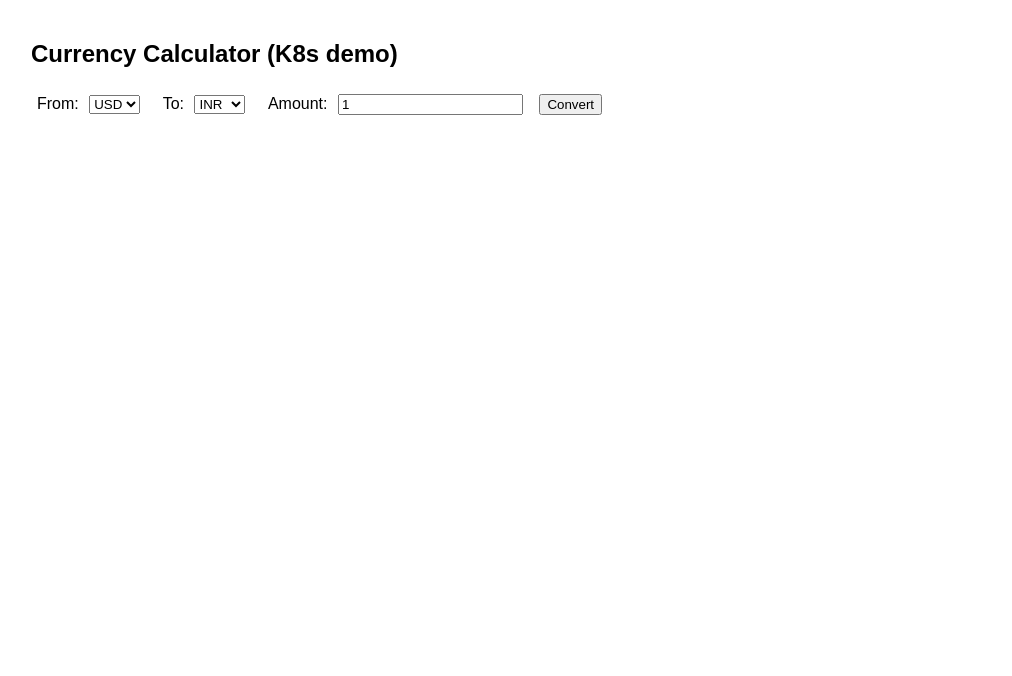
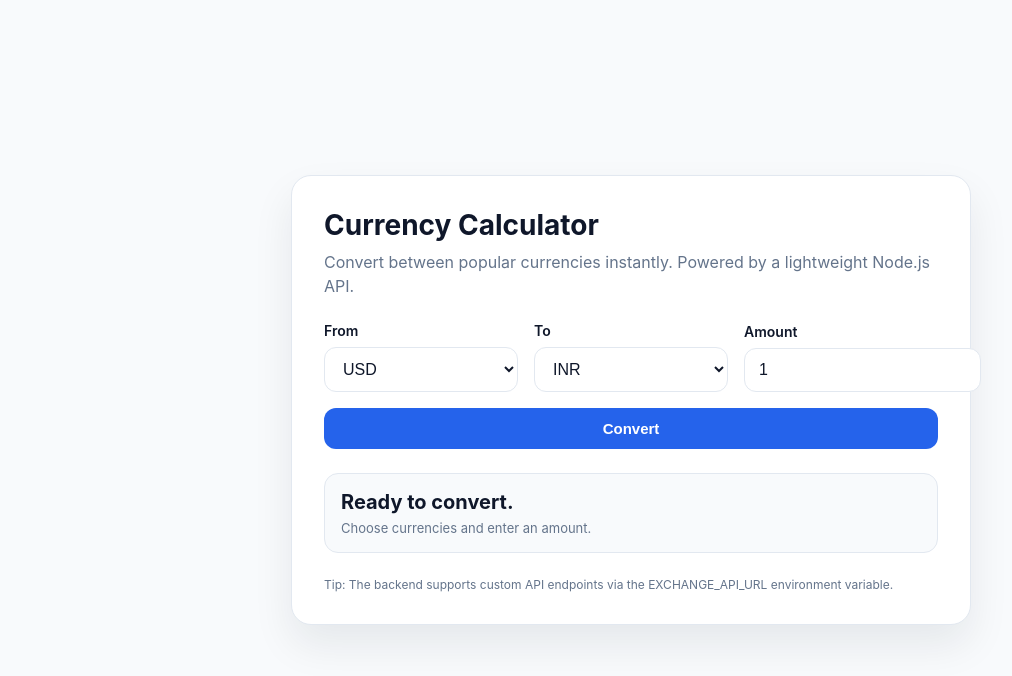
Before and after one commit to sajidshaikh-01/currency-calculator, a plain HTML site: page frontend/index.html in a window 1280 px wide. Shown: the whole page, without its empty margins (9-1021 px from the left). Drawn offline with Linux system fonts and the light colour scheme.

Commit message:
Enhance currency converter UX and validation

```diff
--- a/frontend/index.html
+++ b/frontend/index.html
@@ -2,46 +2,223 @@
 <html>
 <head>
   <meta charset="utf-8" />
+  <meta name="viewport" content="width=device-width, initial-scale=1" />
   <title>Currency Calculator</title>
   <style>
-    body { font-family: Arial, sans-serif; margin: 40px; }
-    label, select, input { margin: 6px; }
+    :root {
+      color-scheme: light;
+      --bg: #f8fafc;
+      --card: #ffffff;
+      --text: #0f172a;
+      --muted: #64748b;
+      --primary: #2563eb;
+      --border: #e2e8f0;
+      --error: #dc2626;
+    }
+
+    * {
+      box-sizing: border-box;
+    }
+
+    body {
+      font-family: "Inter", system-ui, -apple-system, BlinkMacSystemFont, "Segoe UI", sans-serif;
+      margin: 0;
+      background: var(--bg);
+      color: var(--text);
+      min-height: 100vh;
+      display: grid;
+      place-items: center;
+      padding: 32px;
+    }
+
+    main {
+      width: min(680px, 100%);
+      background: var(--card);
+      border-radius: 20px;
+      padding: 32px;
+      box-shadow: 0 20px 40px rgba(15, 23, 42, 0.08);
+      border: 1px solid var(--border);
+    }
+
+    h1 {
+      font-size: 28px;
+      margin: 0 0 8px;
+    }
+
+    p {
+      margin: 0 0 24px;
+      color: var(--muted);
+      line-height: 1.5;
+    }
+
+    form {
+      display: grid;
+      gap: 16px;
+    }
+
+    .row {
+      display: grid;
+      grid-template-columns: repeat(auto-fit, minmax(160px, 1fr));
+      gap: 16px;
+      align-items: end;
+    }
+
+    label {
+      display: grid;
+      gap: 8px;
+      font-weight: 600;
+      font-size: 14px;
+    }
+
+    select,
+    input {
+      padding: 12px 14px;
+      border-radius: 12px;
+      border: 1px solid var(--border);
+      font-size: 16px;
+      background: #fff;
+      color: var(--text);
+    }
+
+    button {
+      padding: 12px 18px;
+      border-radius: 12px;
+      border: none;
+      background: var(--primary);
+      color: white;
+      font-weight: 600;
+      font-size: 15px;
+      cursor: pointer;
+      transition: transform 0.1s ease, box-shadow 0.2s ease;
+    }
+
+    button:disabled {
+      opacity: 0.6;
+      cursor: not-allowed;
+      box-shadow: none;
+    }
+
+    button:hover:not(:disabled) {
+      transform: translateY(-1px);
+      box-shadow: 0 12px 20px rgba(37, 99, 235, 0.2);
+    }
+
+    .result {
+      margin-top: 24px;
+      padding: 16px;
+      border-radius: 14px;
+      border: 1px solid var(--border);
+      background: #f8fafc;
+    }
+
+    .result strong {
+      font-size: 20px;
+      display: block;
+      margin-bottom: 6px;
+    }
+
+    .meta {
+      font-size: 13px;
+      color: var(--muted);
+    }
+
+    .error {
+      color: var(--error);
+      font-weight: 600;
+    }
+
+    .footer {
+      margin-top: 24px;
+      font-size: 12px;
+      color: var(--muted);
+    }
   </style>
 </head>
 <body>
-  <h2>Currency Calculator (K8s demo)</h2>
-  <label>From:
+  <main>
+    <h1>Currency Calculator</h1>
+    <p>Convert between popular currencies instantly. Powered by a lightweight Node.js API.</p>
+
+    <form id="converter">
+      <div class="row">
+        <label>
+          From
           <select id="from">
             <option>USD</option><option>EUR</option><option>INR</option><option>GBP</option><option>JPY</option>
           </select>
         </label>
-  <label>To:
+        <label>
+          To
           <select id="to">
             <option>INR</option><option>USD</option><option>EUR</option><option>GBP</option><option>JPY</option>
           </select>
         </label>
-  <label>Amount:
-    <input id="amount" type="number" value="1" />
+        <label>
+          Amount
+          <input id="amount" type="number" min="0" step="0.01" value="1" />
         </label>
-  <button id="go">Convert</button>
-  <pre id="out"></pre>
+      </div>
+      <button id="go" type="submit">Convert</button>
+    </form>
+
+    <section class="result" id="result">
+      <strong id="result-value">Ready to convert.</strong>
+      <div class="meta" id="result-meta">Choose currencies and enter an amount.</div>
+    </section>
+
+    <div class="footer">Tip: The backend supports custom API endpoints via the EXCHANGE_API_URL environment variable.</div>
+  </main>
 
   <script>
-    document.getElementById('go').onclick = async () => {
-      const from = document.getElementById('from').value;
-      const to = document.getElementById('to').value;
-      const amount = document.getElementById('amount').value;
-      const out = document.getElementById('out');
-      out.textContent = 'Loading...';
+    const form = document.getElementById('converter');
+    const fromSelect = document.getElementById('from');
+    const toSelect = document.getElementById('to');
+    const amountInput = document.getElementById('amount');
+    const resultValue = document.getElementById('result-value');
+    const resultMeta = document.getElementById('result-meta');
+    const submitButton = document.getElementById('go');
+
+    const setStatus = (value, meta, isError = false) => {
+      resultValue.textContent = value;
+      resultValue.classList.toggle('error', isError);
+      resultMeta.textContent = meta;
+    };
+
+    form.addEventListener('submit', async (event) => {
+      event.preventDefault();
+      const from = fromSelect.value;
+      const to = toSelect.value;
+      const amount = Number(amountInput.value);
+
+      if (!Number.isFinite(amount) || amount <= 0) {
+        setStatus('Please enter a valid amount.', 'Amounts must be greater than zero.', true);
+        return;
+      }
+
+      setStatus('Converting...', 'Fetching the latest exchange rate.');
+      submitButton.disabled = true;
+
       try {
         const res = await fetch(`/api/convert?from=${from}&to=${to}&amount=${amount}`);
-        if (!res.ok) throw new Error('Bad response');
+        if (!res.ok) {
+          const err = await res.json().catch(() => ({}));
+          throw new Error(err.error || 'Bad response');
+        }
         const data = await res.json();
-        out.textContent = JSON.stringify(data, null, 2);
+        const converted = data.result ?? data.info?.rate * amount;
+        const rate = data.info?.rate;
+        const formatted = Number(converted).toLocaleString(undefined, {
+          minimumFractionDigits: 2,
+          maximumFractionDigits: 4,
+        });
+
+        setStatus(`${formatted} ${to}`, `Rate: 1 ${from} = ${rate?.toFixed?.(4) ?? rate} ${to}`);
       } catch (e) {
-        out.textContent = 'Error: ' + e.message;
+        setStatus('Something went wrong.', e.message || 'Unable to fetch conversion.', true);
+      } finally {
+        submitButton.disabled = false;
       }
-    };
+    });
   </script>
 </body>
 </html>
```
Also changed, not shown: backend/index.js (+28 -5 lines). Lines whose indentation alone changed are shown as unchanged.
